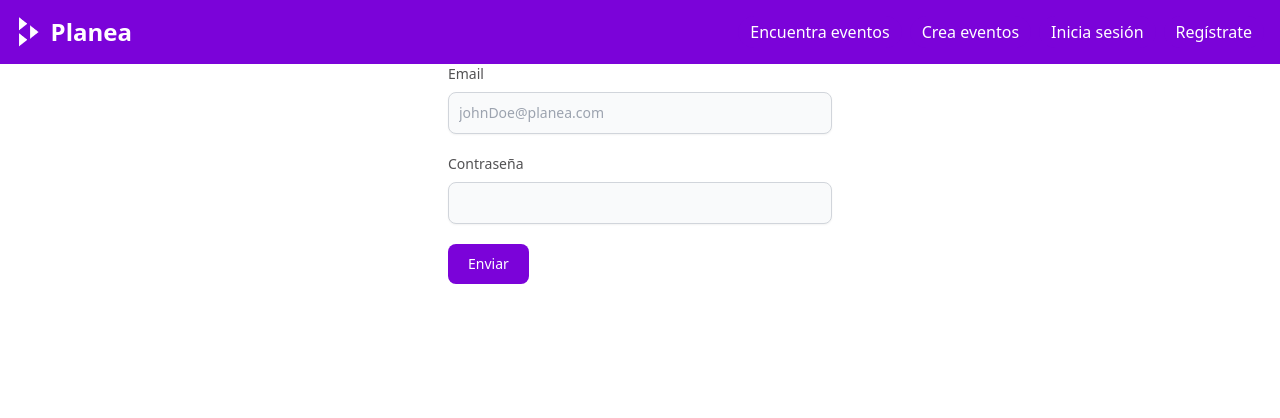
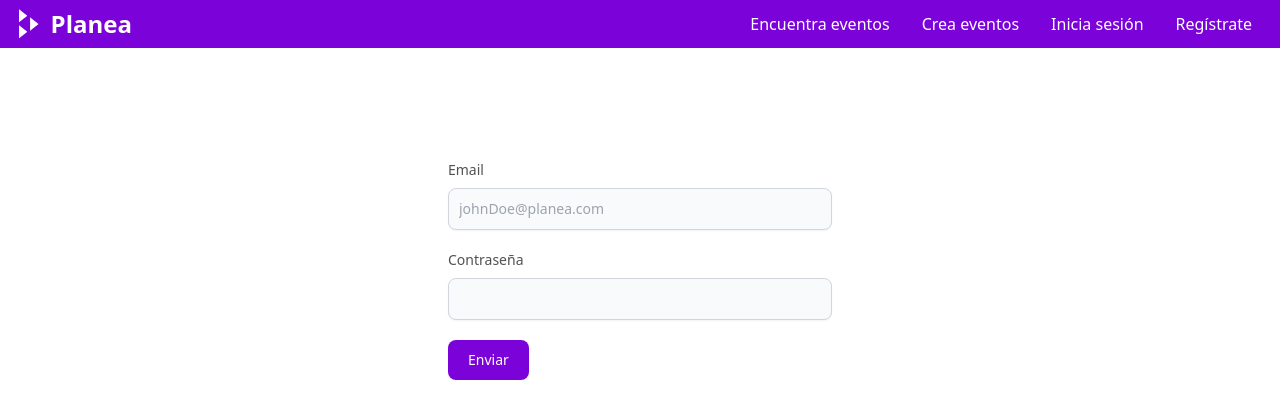
Before and after one commit to IsaLagu/planea-frontend, a React (Vite) app: page /login in a window 1280 px wide. Shown: the top 418 px of the page. Built offline with nearby package versions, Linux system fonts and the light colour scheme.

Commit message:
fix main padding

```diff
--- a/src/components/Navbar.jsx
+++ b/src/components/Navbar.jsx
@@ -17,7 +17,7 @@ export const Navbar = () => {
 
   return (
     <nav>
-      <div className="bg-primary max-w-screen-xl flex flex-wrap items-center justify-between mx-auto p-4">
+      <div className="bg-primary max-w-screen-xl flex flex-wrap items-center justify-between mx-auto px-4 py-2">
         <Link to="/" className="flex items-center space-x-3">
           <img src={logo} className="h-8" alt="planea logo" />
           <span className="self-center text-2xl text-white font-semibold whitespace-nowrap">Planea</span>
--- a/src/layout/Layout.jsx
+++ b/src/layout/Layout.jsx
@@ -5,7 +5,7 @@ const Layout = () => {
   return (
     <div>
       <Navbar />
-      <main>
+      <main className="pt-16">
         <Outlet />
       </main>
     </div>
--- a/src/pages/LogIn.jsx
+++ b/src/pages/LogIn.jsx
@@ -33,7 +33,7 @@ export const LogIn = () => {
   }, [data, setToken, navigate]);
 
   return (
-    <form noValidate onSubmit={handleSubmit(onSubmit)} className="max-w-sm mx-auto">
+    <form noValidate onSubmit={handleSubmit(onSubmit)} className="max-w-sm mx-auto pt-12">
       <div className="mb-5">
         <label htmlFor="email" className="block mb-2 text-sm font-medium text-darkGrey">
           Email
--- a/src/pages/SignUp.jsx
+++ b/src/pages/SignUp.jsx
@@ -33,7 +33,7 @@ export const SignUp = () => {
   }, [data, setToken, navigate]);
 
   return (
-    <form noValidate onSubmit={handleSubmit(onSubmit)} className="max-w-sm mx-auto">
+    <form noValidate onSubmit={handleSubmit(onSubmit)} className="max-w-sm mx-auto pt-8">
       <div className="mb-5">
         <label htmlFor="name" className="block mb-2 text-sm font-medium text-darkGrey">
           Nombre
```
